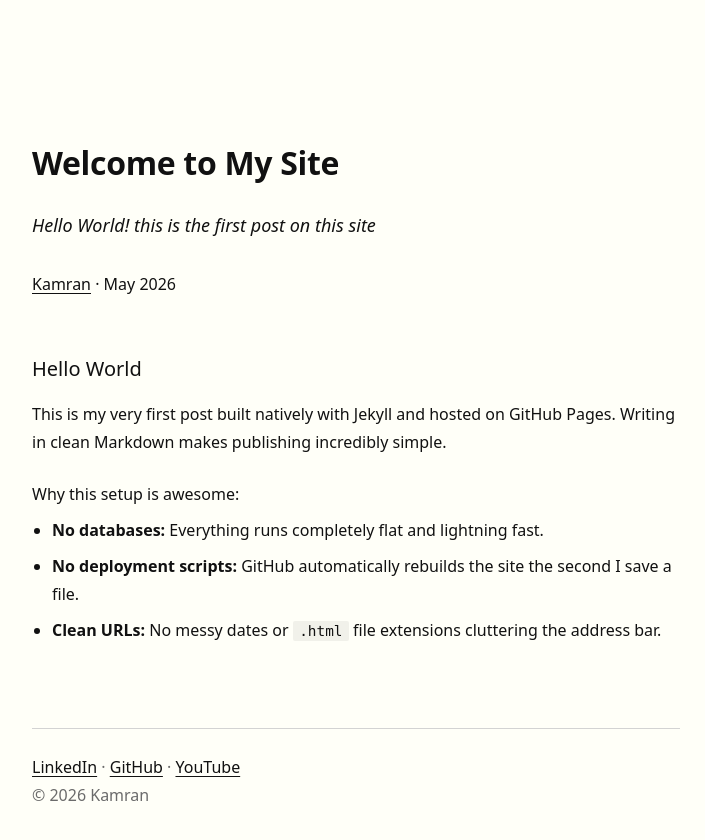
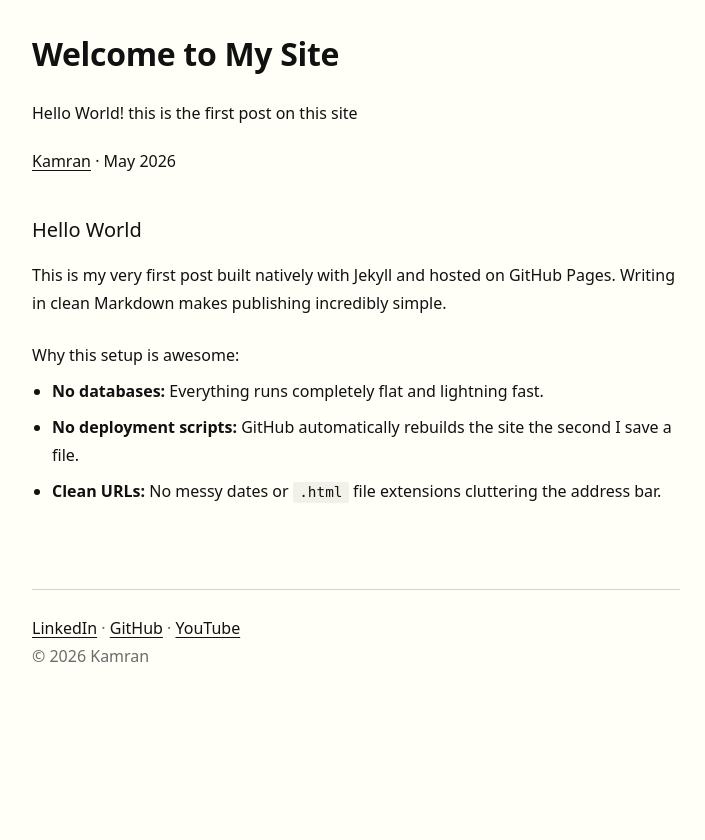
Before and after one commit to fyikamran/fyikamran.github.io, a Jekyll site: the page built from _posts/2026-05-29-welcome-to-my-site.md, in a window 1280 px wide. Shown: the top 840 px of the page, without its empty margins (284-989 px from the left). Built offline with Jekyll 4.4.1, drawn with Linux system fonts in a browser that asks for light colours.

Commit message:
Update styles.css

```diff
--- a/assets/css/styles.css
+++ b/assets/css/styles.css
@@ -162,27 +162,6 @@ hr {
 /* ==========================================================================
   Post Header
   ========================================================================== */
-article header {
-  margin-top: calc(1.75rem * 4);
-  margin-bottom: calc(1.75rem * 2);
-}
-
-article header h1 {
-  font-size: 2rem;
-  line-height: 1.2;
-  font-weight: 700;
-  margin: 0 0 1.75rem;
-}
-
-.lede {
-  font-size: 1.125rem;
-  margin-bottom: 0.75rem;
-  margin: 0 auto 1.75rem;
-  font-style: italic;
-}
-
-
-
 
 /* ==========================================================================
   Post Content
```
